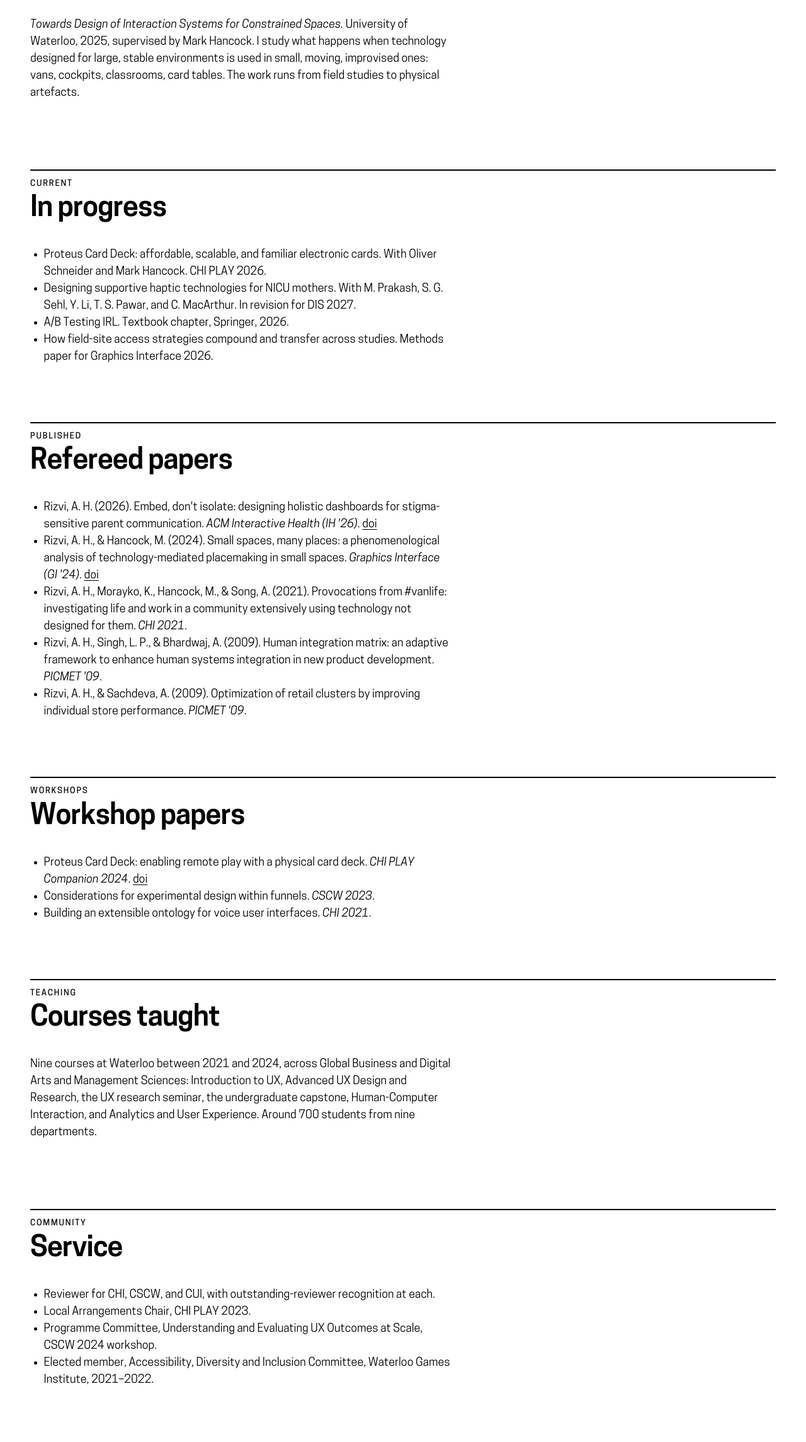
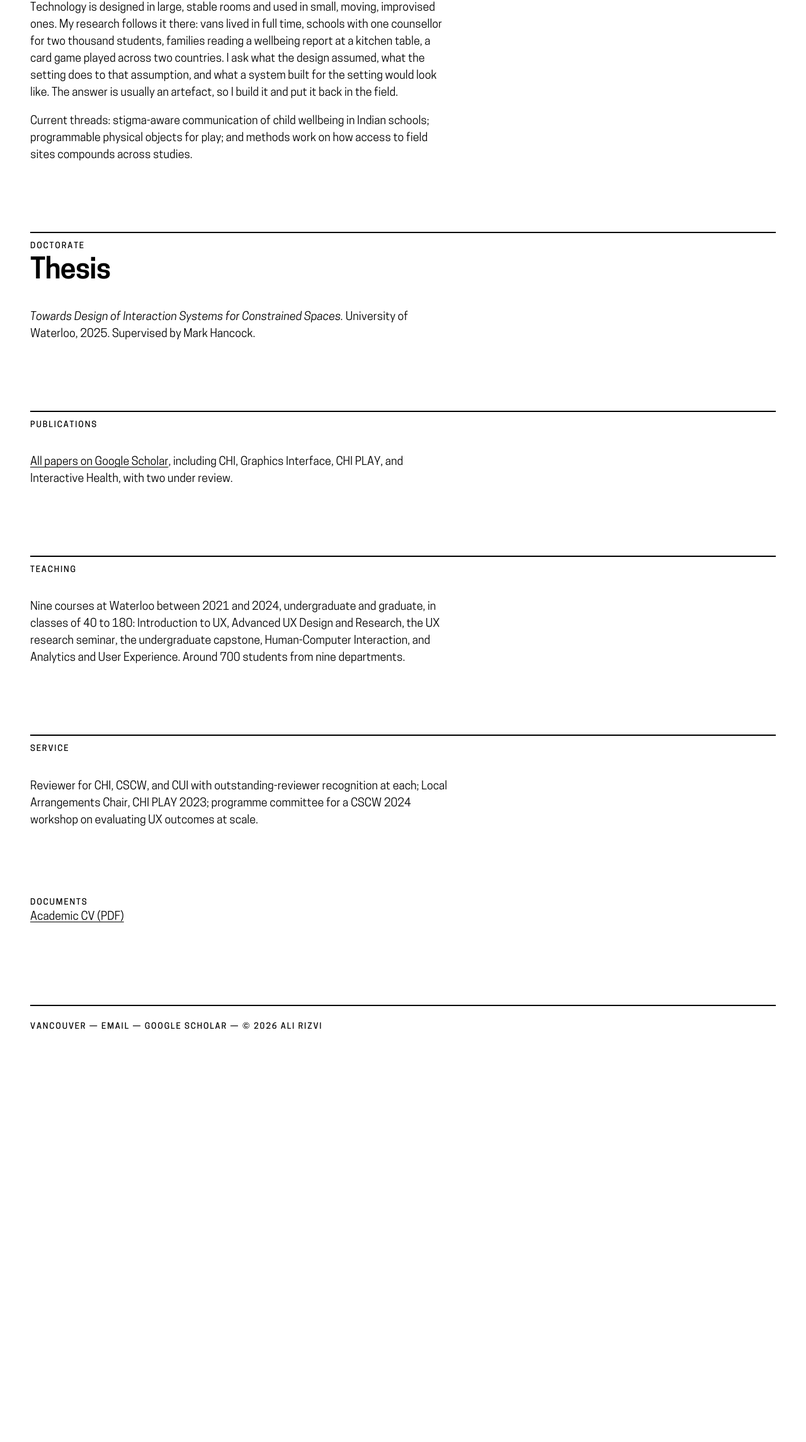
Before and after one commit to ahr2124/arizvi-com, an Astro site: page /research in a window 1280 px wide. Shown: the part 511-2800 px from the top of the page at 63% size. After the commit the page ends 2198 px from the top, so only its background shows below. Built offline with nearby package versions, Linux system fonts and the light colour scheme; Astro itself is replaced by a stand-in of ours.

Commit message:
Trim for faculty search; publications via Scholar

```diff
--- a/src/components/Logbook.astro
+++ b/src/components/Logbook.astro
@@ -9,7 +9,7 @@ const kind = { venture: 'Venture', industry: 'Industry', research: 'Research' };
 ---
 <table class="logbook">
   <thead>
-    <tr><th class="years">Years</th><th>Role</th><th>Kind</th><th>What it was</th></tr>
+    <tr><th class="years">Years</th><th>Role</th><th>Kind</th></tr>
   </thead>
   <tbody>
     {entries.map((e) => (
@@ -20,7 +20,6 @@ const kind = { venture: 'Venture', industry: 'Industry', research: 'Research' };
           <small>{e.data.role}</small>
         </td>
         <td class="kind">{kind[e.data.kind]}</td>
-        <td class="summary">{e.data.summary}</td>
       </tr>
     ))}
   </tbody>
--- a/src/layouts/Base.astro
+++ b/src/layouts/Base.astro
@@ -1,15 +1,13 @@
 ---
 import '../styles/global.css';
 interface Props { title: string; description?: string }
-const { title, description = 'Ali Rizvi builds products and studies how people use them.' } = Astro.props;
+const { title, description = 'Ali Rizvi — HCI researcher and product builder. PhD, University of Waterloo.' } = Astro.props;
 const path = Astro.url.pathname;
 const scholar = 'https://scholar.google.com/citations?user=ngAHmhEAAAAJ&hl=en&oi=ao';
 const nav = [
   ['/', 'Profile'],
   ['/work/', 'Work'],
   ['/research/', 'Research'],
-  ['/tools/', 'Tools'],
-  ['/resources/', 'Resources'],
   ['/blog/', 'Blog'],
 ];
 const current = (href: string) =>
@@ -39,7 +37,7 @@ const current = (href: string) =>
       <main><slot /></main>
       <footer class="site-footer">
         <p class="label">
-          Vancouver — <a href="mailto:hello@arizvi.com">Email</a> — <a href="/cv.pdf">CV (PDF)</a> — <a href={scholar} target="_blank" rel="noopener">Google Scholar</a> — © {new Date().getFullYear()} Ali Rizvi
+          Vancouver — <a href="mailto:hello@arizvi.com">Email</a> — <a href={scholar} target="_blank" rel="noopener">Google Scholar</a> — © {new Date().getFullYear()} Ali Rizvi
         </p>
       </footer>
     </div>
--- a/src/pages/research/index.astro
+++ b/src/pages/research/index.astro
@@ -6,63 +6,44 @@ const scholar = 'https://scholar.google.com/citations?user=ngAHmhEAAAAJ&hl=en&oi
 <Base title="Research">
   <header class="page-head">
     <h1>Research</h1>
-    <div class="grid"><p class="span-8">I do applied HCI: how designed systems land in real institutions, and what that means for method. Schools, care homes, vans, card tables.</p></div>
+    <div class="grid"><p class="span-8">Applied HCI in the places technology was not designed for.</p></div>
   </header>
+
+  <Section label="Statement" title="What I study">
+    <div class="grid"><div class="span-8">
+      <p>Technology is designed in large, stable rooms and used in small, moving, improvised ones. My research follows it there: vans lived in full time, schools with one counsellor for two thousand students, families reading a wellbeing report at a kitchen table, a card game played across two countries. I ask what the design assumed, what the setting does to that assumption, and what a system built for the setting would look like. The answer is usually an artefact, so I build it and put it back in the field.</p>
+      <p>Current threads: stigma-aware communication of child wellbeing in Indian schools; programmable physical objects for play; and methods work on how access to field sites compounds across studies.</p>
+    </div></div>
+  </Section>
 
   <Section label="Doctorate" title="Thesis">
     <div class="grid"><div class="span-8">
-      <p><em>Towards Design of Interaction Systems for Constrained Spaces.</em> University of Waterloo, 2025, supervised by Mark Hancock. I study what happens when technology designed for large, stable environments is used in small, moving, improvised ones: vans, cockpits, classrooms, card tables. The work runs from field studies to physical artefacts.</p>
+      <p><em>Towards Design of Interaction Systems for Constrained Spaces.</em> University of Waterloo, 2025. Supervised by Mark Hancock.</p>
     </div></div>
   </Section>
 
-  <Section label="Current" title="In progress">
-    <ul>
-      <li>Proteus Card Deck: affordable, scalable, and familiar electronic cards. With Oliver Schneider and Mark Hancock. CHI PLAY 2026.</li>
-      <li>Designing supportive haptic technologies for NICU mothers. With M. Prakash, S. G. Sehl, Y. Li, T. S. Pawar, and C. MacArthur. In revision for DIS 2027.</li>
-      <li>A/B Testing IRL. Textbook chapter, Springer, 2026.</li>
-      <li>How field-site access strategies compound and transfer across studies. Methods paper for Graphics Interface 2026.</li>
-    </ul>
-  </Section>
-
-  <Section label="Published" title="Refereed papers">
-    <ul>
-      <li>Rizvi, A. H. (2026). Embed, don't isolate: designing holistic dashboards for stigma-sensitive parent communication. <em>ACM Interactive Health (IH '26)</em>. <a href="https://doi.org/10.1145/3786579.3804955">doi</a></li>
-      <li>Rizvi, A. H., &amp; Hancock, M. (2024). Small spaces, many places: a phenomenological analysis of technology-mediated placemaking in small spaces. <em>Graphics Interface (GI '24)</em>. <a href="https://doi.org/10.1145/3670947.3670966">doi</a></li>
-      <li>Rizvi, A. H., Morayko, K., Hancock, M., &amp; Song, A. (2021). Provocations from #vanlife: investigating life and work in a community extensively using technology not designed for them. <em>CHI 2021</em>.</li>
-      <li>Rizvi, A. H., Singh, L. P., &amp; Bhardwaj, A. (2009). Human integration matrix: an adaptive framework to enhance human systems integration in new product development. <em>PICMET '09</em>.</li>
-      <li>Rizvi, A. H., &amp; Sachdeva, A. (2009). Optimization of retail clusters by improving individual store performance. <em>PICMET '09</em>.</li>
-    </ul>
-  </Section>
-
-  <Section label="Workshops" title="Workshop papers">
-    <ul>
-      <li>Proteus Card Deck: enabling remote play with a physical card deck. <em>CHI PLAY Companion 2024</em>. <a href="https://doi.org/10.1145/3665463.3678842">doi</a></li>
-      <li>Considerations for experimental design within funnels. <em>CSCW 2023</em>.</li>
-      <li>Building an extensible ontology for voice user interfaces. <em>CHI 2021</em>.</li>
-    </ul>
-  </Section>
-
-  <Section label="Teaching" title="Courses taught">
+  <Section label="Publications">
     <div class="grid"><div class="span-8">
-      <p>Nine courses at Waterloo between 2021 and 2024, across Global Business and Digital Arts and Management Sciences: Introduction to UX, Advanced UX Design and Research, the UX research seminar, the undergraduate capstone, Human-Computer Interaction, and Analytics and User Experience. Around 700 students from nine departments.</p>
+      <p><a href={scholar} target="_blank" rel="noopener">All papers on Google Scholar</a>, including CHI, Graphics Interface, CHI PLAY, and Interactive Health, with two under review.</p>
     </div></div>
   </Section>
 
-  <Section label="Community" title="Service">
-    <ul>
-      <li>Reviewer for CHI, CSCW, and CUI, with outstanding-reviewer recognition at each.</li>
-      <li>Local Arrangements Chair, CHI PLAY 2023.</li>
-      <li>Programme Committee, Understanding and Evaluating UX Outcomes at Scale, CSCW 2024 workshop.</li>
-      <li>Elected member, Accessibility, Diversity and Inclusion Committee, Waterloo Games Institute, 2021–2022.</li>
-    </ul>
+  <Section label="Teaching">
+    <div class="grid"><div class="span-8">
+      <p>Nine courses at Waterloo between 2021 and 2024, undergraduate and graduate, in classes of 40 to 180: Introduction to UX, Advanced UX Design and Research, the UX research seminar, the undergraduate capstone, Human-Computer Interaction, and Analytics and User Experience. Around 700 students from nine departments.</p>
+    </div></div>
+  </Section>
+
+  <Section label="Service">
+    <div class="grid"><div class="span-8">
+      <p>Reviewer for CHI, CSCW, and CUI with outstanding-reviewer recognition at each; Local Arrangements Chair, CHI PLAY 2023; programme committee for a CSCW 2024 workshop on evaluating UX outcomes at scale.</p>
+    </div></div>
   </Section>
 
   <section class="section">
-    <ul class="rows">
-      <li class="grid">
-        <p class="label">Publications</p>
-        <div class="body"><a class="title" href={scholar} target="_blank" rel="noopener">Full list on Google Scholar</a></div>
-      </li>
-    </ul>
+    <div class="grid"><div class="span-8">
+      <p class="label">Documents</p>
+      <p><a href="/cv.pdf">Academic CV (PDF)</a></p>
+    </div></div>
   </section>
 </Base>
```
Also changed, not shown: src/content/work/amazon.md (+1 -9 lines), src/content/work/bodhika.md (+3 -7 lines), src/content/work/build-cap.md (deleted, +0 -8 lines), src/content/work/phd.md (+4 -8 lines), src/content/work/scramble.md (+3 -7 lines), src/content/work/tim.md (+1 -9 lines), src/pages/index.astro (+3 -13 lines).
